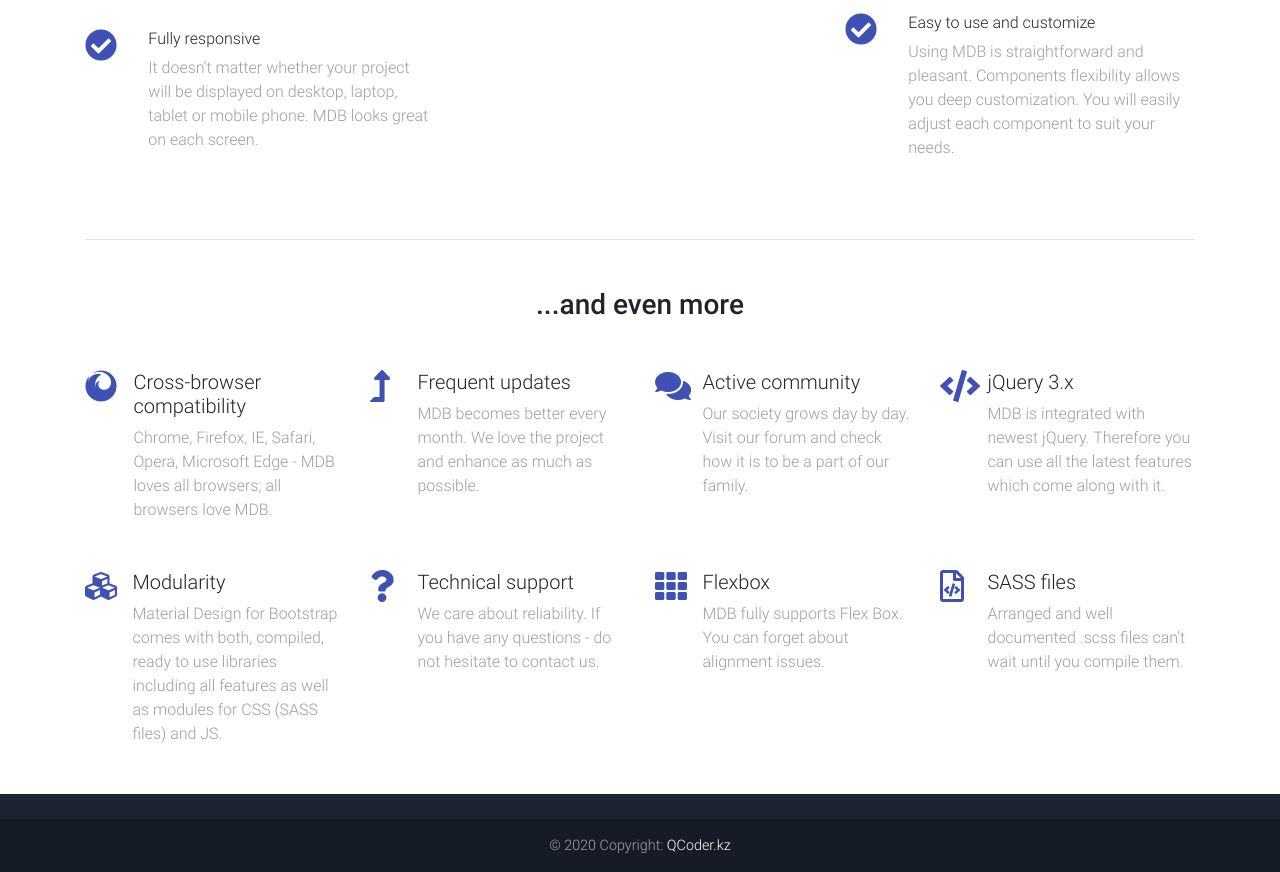
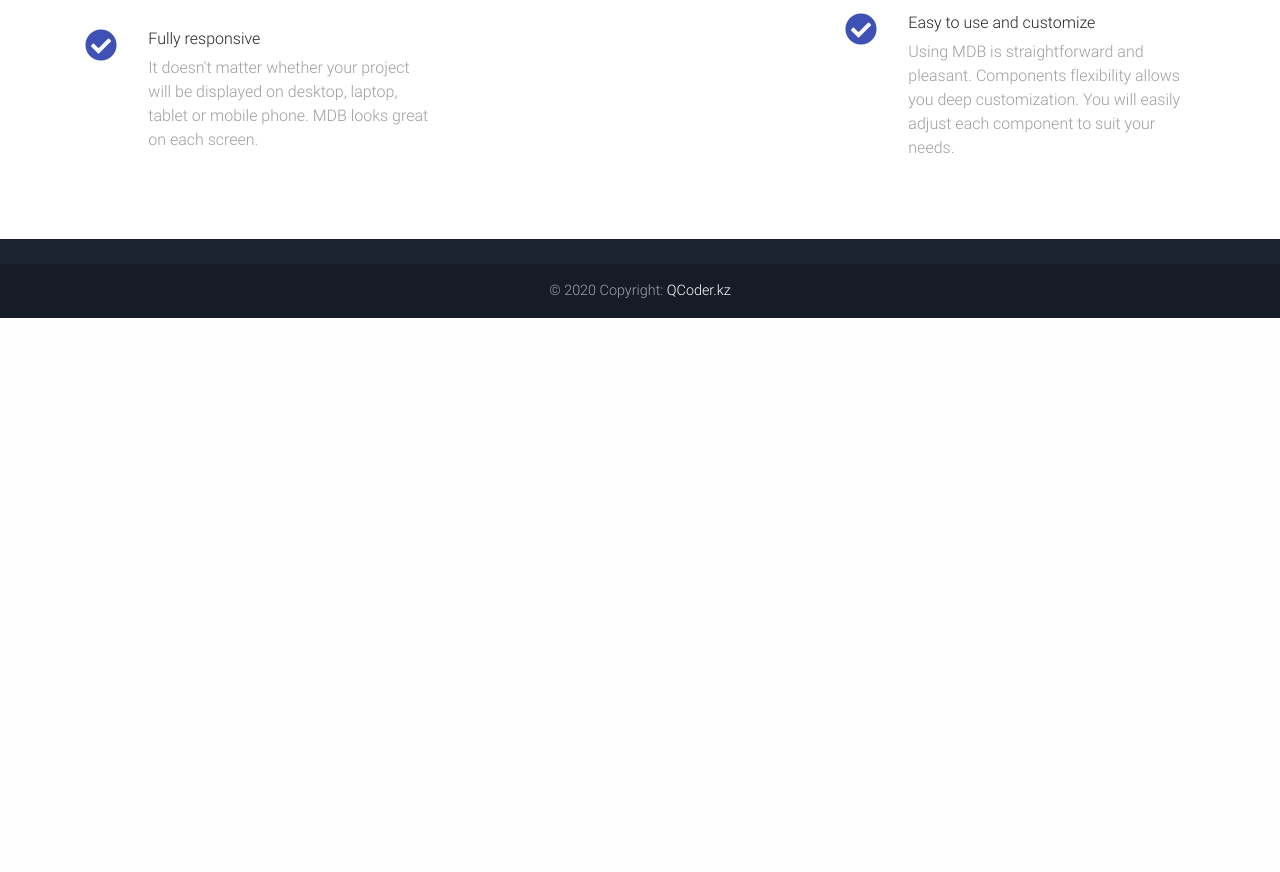
Before and after one commit to madinaturginbayeva/q-coder, a Django app: page / in a window 1280 px wide. Shown: the part 1867-2739 px from the top of the page. After the commit the page ends 2185 px from the top, so only its background shows below. Run offline with Django 3.2, Linux system fonts and the light colour scheme; some libraries are stand-ins or nearby versions.

Commit message:
landing change

```diff
--- a/qcoder/qmain/templates/qmain/landing.html
+++ b/qcoder/qmain/templates/qmain/landing.html
@@ -238,7 +238,7 @@
 
             <p class="h5 text-center mb-4">Watch our "Quick Start" tutorial</p>
             <div class="embed-responsive embed-responsive-16by9">
-              <iframe class="embed-responsive-item" src="https://www.youtube.com/embed/cXTThxoywNQ" allowfullscreen></iframe>
+              <iframe class="embed-responsive-item" src="https://www.youtube.com/watch?v=95pCpYBVL1w" allowfullscreen></iframe>
             </div>
           </div>
           <!--/Grid column-->
@@ -387,164 +387,7 @@
         <!--/First row-->
 
       </section>
-      <!--Section: Not enough-->
 
-      <hr class="mb-5">
-
-      <!--Section: More-->
-      <section>
-
-        <h2 class="my-5 h3 text-center">...and even more</h2>
-
-        <!--First row-->
-        <div class="row features-small mt-5 wow fadeIn">
-
-          <!--Grid column-->
-          <div class="col-xl-3 col-lg-6">
-            <!--Grid row-->
-            <div class="row">
-              <div class="col-2">
-                <i class="fab fa-firefox fa-2x mb-1 indigo-text" aria-hidden="true"></i>
-              </div>
-              <div class="col-10 mb-2 pl-3">
-                <h5 class="feature-title font-bold mb-1">Cross-browser compatibility</h5>
-                <p class="grey-text mt-2">Chrome, Firefox, IE, Safari, Opera, Microsoft Edge - MDB loves all browsers; all browsers love MDB.
-                </p>
-              </div>
-            </div>
-            <!--/Grid row-->
-          </div>
-          <!--/Grid column-->
-
-          <!--Grid column-->
-          <div class="col-xl-3 col-lg-6">
-            <!--Grid row-->
-            <div class="row">
-              <div class="col-2">
-                <i class="fas fa-level-up-alt fa-2x mb-1 indigo-text" aria-hidden="true"></i>
-              </div>
-              <div class="col-10 mb-2">
-                <h5 class="feature-title font-bold mb-1">Frequent updates</h5>
-                <p class="grey-text mt-2">MDB becomes better every month. We love the project and enhance as much as possible.
-                </p>
-              </div>
-            </div>
-            <!--/Grid row-->
-          </div>
-          <!--/Grid column-->
-
-          <!--Grid column-->
-          <div class="col-xl-3 col-lg-6">
-            <!--Grid row-->
-            <div class="row">
-              <div class="col-2">
-                <i class="fas fa-comments fa-2x mb-1 indigo-text" aria-hidden="true"></i>
-              </div>
-              <div class="col-10 mb-2">
-                <h5 class="feature-title font-bold mb-1">Active community</h5>
-                <p class="grey-text mt-2">Our society grows day by day. Visit our forum and check how it is to be a part of our family.
-                </p>
-              </div>
-            </div>
-            <!--/Grid row-->
-          </div>
-          <!--/Grid column-->
-
-          <!--Grid column-->
-          <div class="col-xl-3 col-lg-6">
-            <!--Grid row-->
-            <div class="row">
-              <div class="col-2">
-                <i class="fas fa-code fa-2x mb-1 indigo-text" aria-hidden="true"></i>
-              </div>
-              <div class="col-10 mb-2">
-                <h5 class="feature-title font-bold mb-1">jQuery 3.x</h5>
-                <p class="grey-text mt-2">MDB is integrated with newest jQuery. Therefore you can use all the latest features which come along with
-                  it.
-                </p>
-              </div>
-            </div>
-            <!--/Grid row-->
-          </div>
-          <!--/Grid column-->
-
-        </div>
-        <!--/First row-->
-
-        <!--Second row-->
-        <div class="row features-small mt-4 wow fadeIn">
-
-          <!--Grid column-->
-          <div class="col-xl-3 col-lg-6">
-            <!--Grid row-->
-            <div class="row">
-              <div class="col-2">
-                <i class="fas fa-cubes fa-2x mb-1 indigo-text" aria-hidden="true"></i>
-              </div>
-              <div class="col-10 mb-2">
-                <h5 class="feature-title font-bold mb-1">Modularity</h5>
-                <p class="grey-text mt-2">Material Design for Bootstrap comes with both, compiled, ready to use libraries including all features as
-                  well as modules for CSS (SASS files) and JS.</p>
-              </div>
-            </div>
-            <!--/Grid row-->
-          </div>
-          <!--/Grid column-->
-
-          <!--Grid column-->
-          <div class="col-xl-3 col-lg-6">
-            <!--Grid row-->
-            <div class="row">
-              <div class="col-2">
-                <i class="fas fa-question fa-2x mb-1 indigo-text" aria-hidden="true"></i>
-              </div>
-              <div class="col-10 mb-2">
-                <h5 class="feature-title font-bold mb-1">Technical support</h5>
-                <p class="grey-text mt-2">We care about reliability. If you have any questions - do not hesitate to contact us.
-                </p>
-              </div>
-            </div>
-            <!--/Grid row-->
-          </div>
-          <!--/Grid column-->
-
-          <!--Grid column-->
-          <div class="col-xl-3 col-lg-6">
-            <!--Grid row-->
-            <div class="row">
-              <div class="col-2">
-                <i class="fas fa-th fa-2x mb-1 indigo-text" aria-hidden="true"></i>
-              </div>
-              <div class="col-10 mb-2">
-                <h5 class="feature-title font-bold mb-1">Flexbox</h5>
-                <p class="grey-text mt-2">MDB fully supports Flex Box. You can forget about alignment issues.</p>
-              </div>
-            </div>
-            <!--/Grid row-->
-          </div>
-          <!--/Grid column-->
-
-          <!--Grid column-->
-          <div class="col-xl-3 col-lg-6">
-            <!--Grid row-->
-            <div class="row">
-              <div class="col-2">
-                <i class="far fa-file-code fa-2x mb-1 indigo-text" aria-hidden="true"></i>
-              </div>
-              <div class="col-10 mb-2">
-                <h5 class="feature-title font-bold mb-1">SASS files</h5>
-                <p class="grey-text mt-2">Arranged and well documented .scss files can't wait until you compile them.</p>
-              </div>
-            </div>
-            <!--/Grid row-->
-          </div>
-          <!--/Grid column-->
-
-        </div>
-        <!--/Second row-->
-
-      </section>
-      <!--Section: More-->
 
     </div>
   </main>
```
